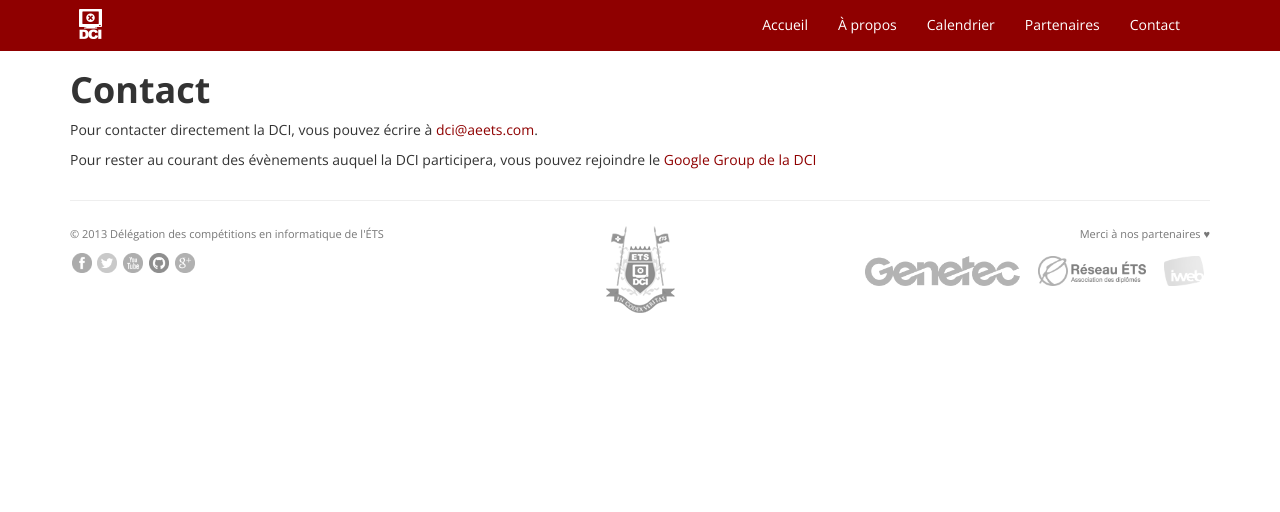
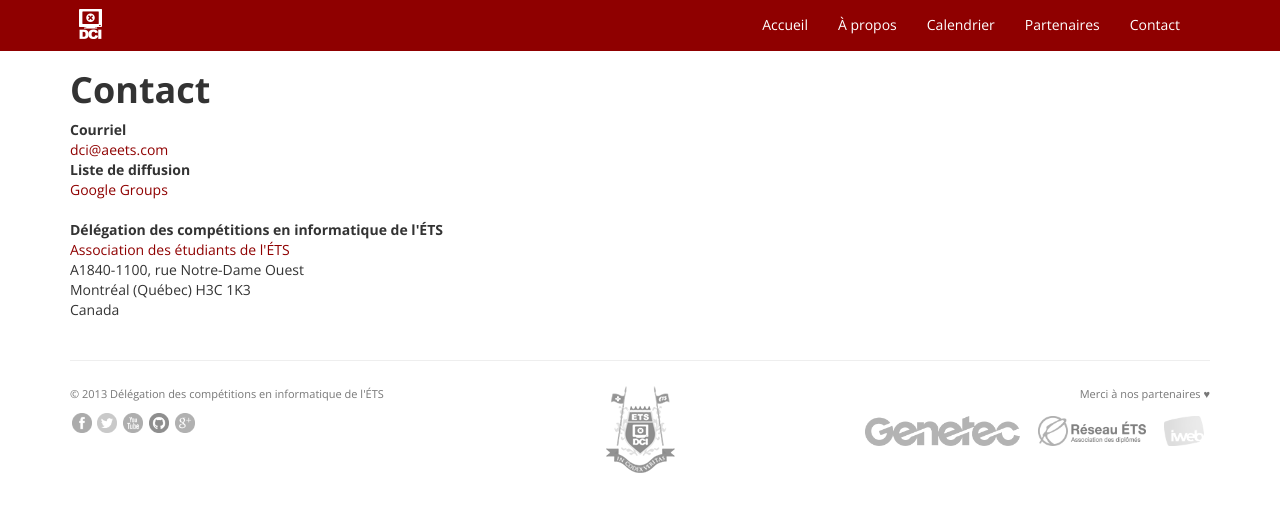
Before and after one commit to dciets/dciets.github.io, a Jekyll site: the page built from contact.html, in a window 1280 px wide. Shown: the top 512 px of the page. Built offline with Jekyll 4.4.1, drawn with Linux system fonts in a browser that asks for light colours; Markdown is read by kramdown in place of the engine named in the settings.

Commit message:
Add address and revamp contact page

```diff
--- a/contact.html
+++ b/contact.html
@@ -5,7 +5,19 @@ title: "Calendrier"
 <div class="container">
 
     <h1>Contact</h1>
-
-    <p>Pour contacter directement la DCI, vous pouvez écrire à <a href="mailto:dci@aeets.com">dci@aeets.com</a>.</p>
-    <p>Pour rester au courant des évènements auquel la DCI participera, vous pouvez rejoindre le <a href="https://groups.google.com/forum/#!forum/dciets/join">Google Group de la DCI</a></p>
+	<div class='row'>
+		<div class='col-md-6'>
+			<strong>Courriel</strong> <br />
+			<a href="mailto:dci@aeets.com">dci@aeets.com</a> <br />
+			<strong>Liste de diffusion</strong> <br />
+		    <a href="https://groups.google.com/forum/#!forum/dciets/join">Google Groups</a> <br /><br />
+		    <address>
+		    	<strong>D&eacute;l&eacute;gation des comp&eacute;titions en informatique de l'&Eacute;TS</strong> <br />
+		    	<a href='http://www.aeets.com'>Association des &eacute;tudiants de l'&Eacute;TS</a> <br />
+		    	A1840-1100, rue Notre-Dame Ouest <br />
+		    	Montr&eacute;al (Qu&eacute;bec) H3C 1K3 <br />
+		    	Canada
+		    </address>
+		</div>
+	</div>
 </div>
```
